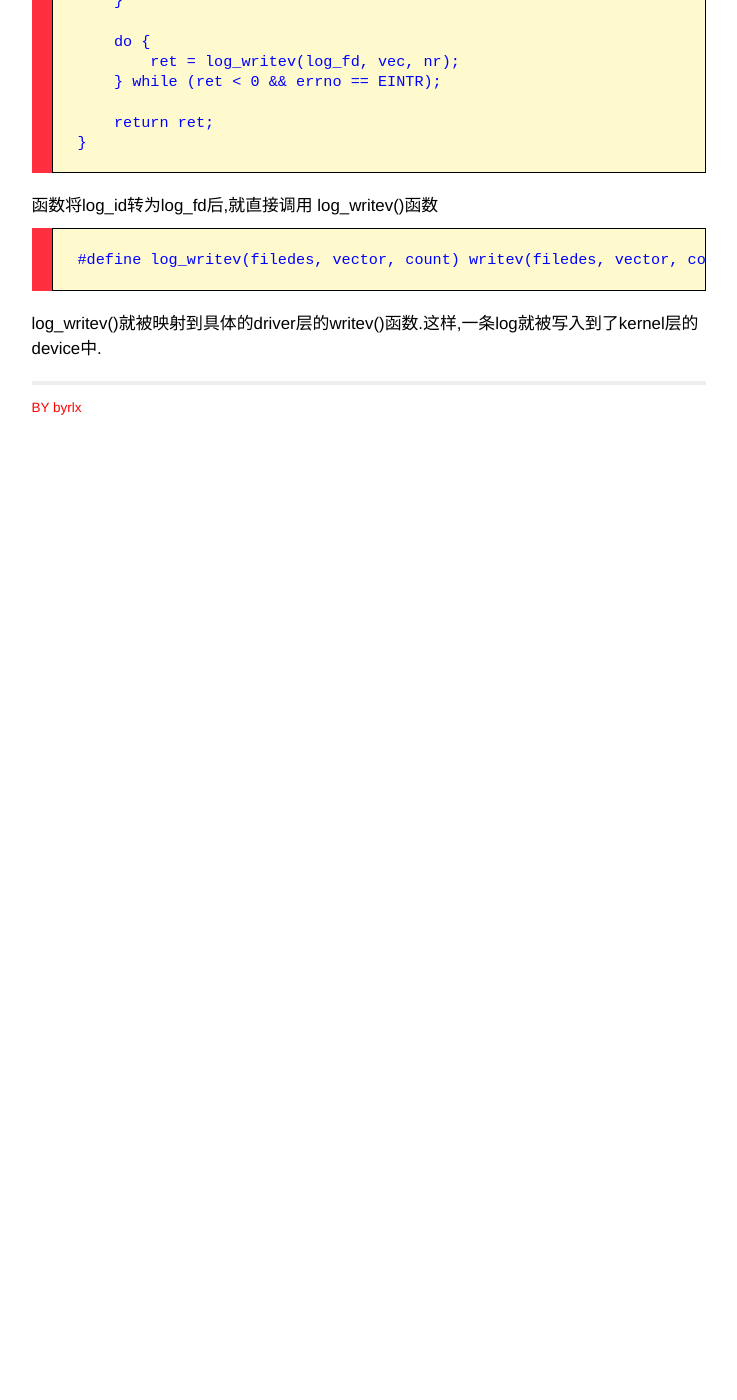
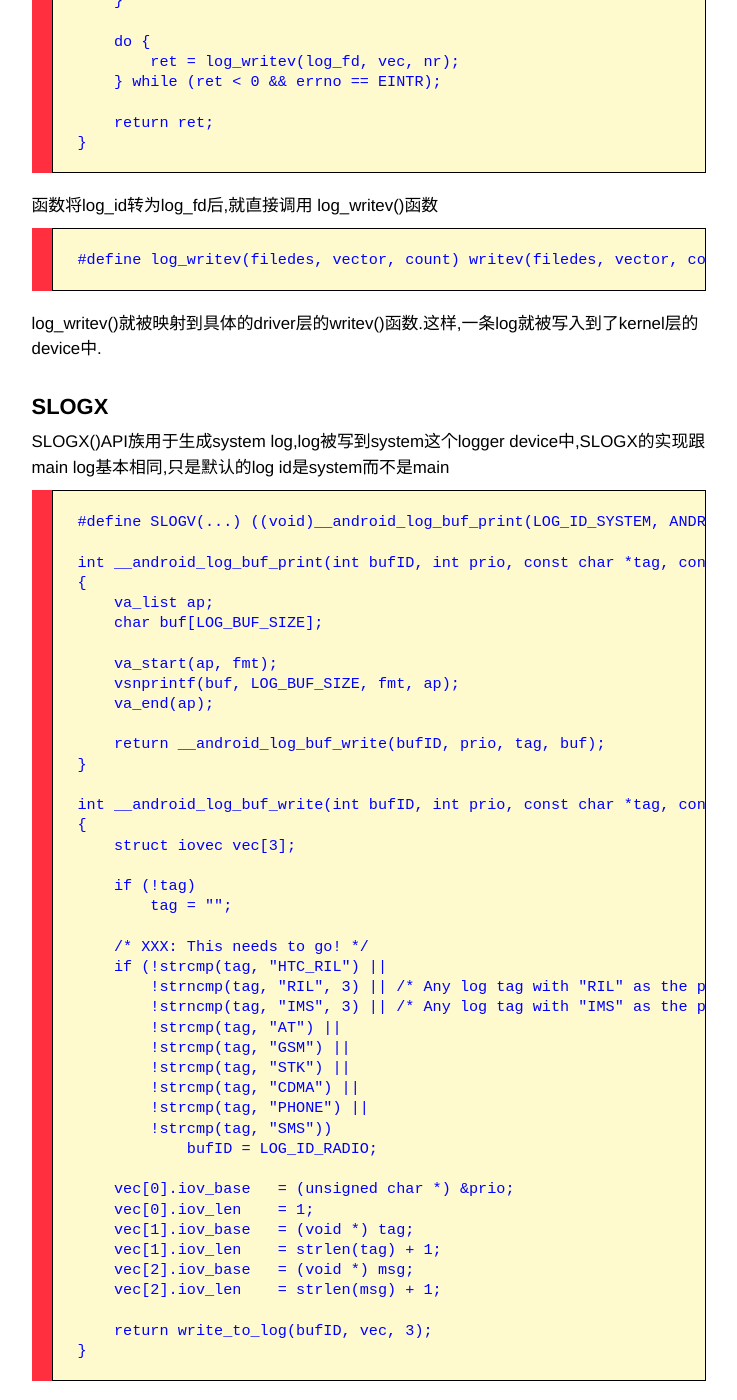
Before and after one commit to byrlx/byrlx.github.io, a Jekyll site: the page built from _posts/2013-07-13-Android-Log-系统之-liblog.md, in a window 1280 px wide and 1400 px high, scrolled down 3515 px. Shown: the whole window, without its empty margins (271-1008 px from the left). Built offline with Jekyll 4.4.1, drawn with Linux system fonts in a browser that asks for light colours; Markdown is read by kramdown in place of the engine named in the settings; before the commit the page ends 3946 px from its top, so only the background shows below that.

Commit message:
modify post

```diff
--- a/_posts/2013-07-13-Android-Log-系统之-liblog.md
+++ b/_posts/2013-07-13-Android-Log-系统之-liblog.md
@@ -158,3 +158,50 @@ write_to_log()是一个指针函数,这里的实现用了一点小伎俩. 最开
 	#define log_writev(filedes, vector, count) writev(filedes, vector, count)
 
 log_writev()就被映射到具体的driver层的writev()函数.这样,一条log就被写入到了kernel层的device中.
+
+#### SLOGX
+
+SLOGX()API族用于生成system log,log被写到system这个logger device中,SLOGX的实现跟main log基本相同,只是默认的log id是system而不是main
+
+	#define SLOGV(...) ((void)__android_log_buf_print(LOG_ID_SYSTEM, ANDROID_LOG_VERBOSE, LOG_TAG, __VA_ARGS__))
+
+	int __android_log_buf_print(int bufID, int prio, const char *tag, const char *fmt, ...)
+	{
+	    va_list ap;
+	    char buf[LOG_BUF_SIZE];
+
+	    va_start(ap, fmt);
+	    vsnprintf(buf, LOG_BUF_SIZE, fmt, ap);
+	    va_end(ap);
+
+	    return __android_log_buf_write(bufID, prio, tag, buf);
+	}
+
+	int __android_log_buf_write(int bufID, int prio, const char *tag, const char *msg)
+	{
+	    struct iovec vec[3];
+
+	    if (!tag)
+	        tag = "";
+
+	    /* XXX: This needs to go! */
+	    if (!strcmp(tag, "HTC_RIL") ||
+	        !strncmp(tag, "RIL", 3) || /* Any log tag with "RIL" as the prefix */
+	        !strncmp(tag, "IMS", 3) || /* Any log tag with "IMS" as the prefix */
+	        !strcmp(tag, "AT") ||
+	        !strcmp(tag, "GSM") ||
+	        !strcmp(tag, "STK") ||
+	        !strcmp(tag, "CDMA") ||
+	        !strcmp(tag, "PHONE") ||
+	        !strcmp(tag, "SMS"))
+	            bufID = LOG_ID_RADIO;
+
+	    vec[0].iov_base   = (unsigned char *) &prio;
+	    vec[0].iov_len    = 1;
+	    vec[1].iov_base   = (void *) tag;
+	    vec[1].iov_len    = strlen(tag) + 1;
+	    vec[2].iov_base   = (void *) msg;
+	    vec[2].iov_len    = strlen(msg) + 1;
+
+	    return write_to_log(bufID, vec, 3);
+	}
```
